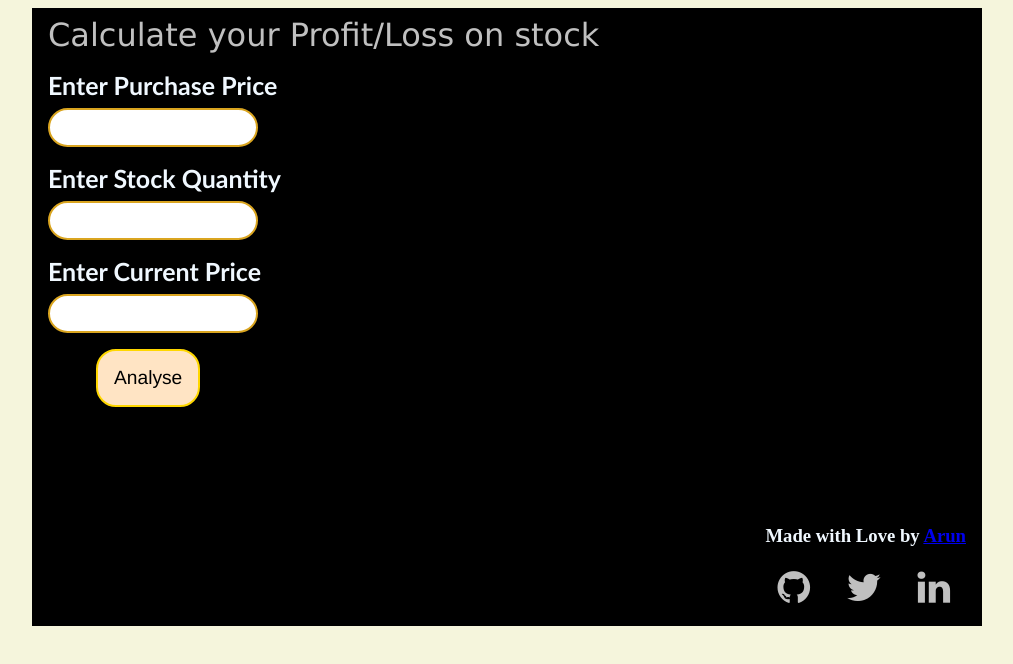
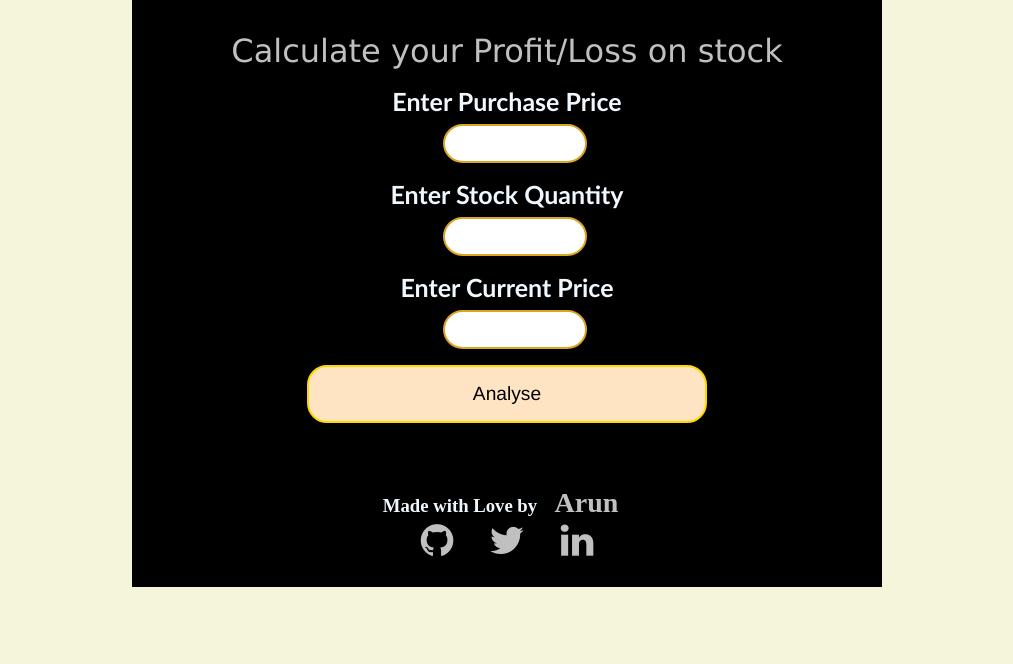
Before and after one commit to anshu1016/Stock-Market-Analysis-, a plain HTML site: page index.html in a window 1280 px wide. Shown: the whole page, without its empty margins (133-1146 px from the left). Drawn offline with Linux system fonts and the light colour scheme.

Commit message:
change nav style and did all in center

```diff
--- a/stock.css
+++ b/stock.css
@@ -1,11 +1,16 @@
-body{
+*{
+    margin: 0;
+    padding: 0;
+    box-sizing: border-box;
+}body{
     background-color: beige;
     scrollbar-color: black;
     scroll-behavior: none;
 }
 .container{
-    max-width: 950px;
-    text-align: justify;
+    padding: 1rem;
+    max-width: 750px;
+    text-align: center;
     background-color: black;
     color: aliceblue;
     margin: auto;
@@ -13,13 +18,21 @@ body{
     }
 .nav{
     display: block;
-    padding: 1rem;
-    text-align: right;
+    padding: 0.5rem;
+    text-align: center;
+    margin-top: 0;
 }
 .inline{
     display: inline;
     list-style: none;
 
+}
+.navlinks{
+    text-decoration: none;
+    padding: 0.8rem;
+
+    font-size:28px;
+    color: silver;
 }
 .links{
     text-decoration: none;
@@ -62,10 +75,11 @@ body{
 }
 #check-btn{
     border:2px solid gold;
+    width:400px;
     padding: 1rem;
     border-radius: 20px;
-    margin-left: 4rem;
-    margin-bottom: 0.2rem;
+    margin-bottom: 0;
+    text-align: center;
     background-color: bisque;
     color: black;
     cursor: pointer;
@@ -74,16 +88,15 @@ body{
 }
 #result{
     display: block;
-    text-align: justify;
+    text-align: center;
     font-family:'Lucida Sans', 'Lucida Sans Regular', 'Lucida Grande', 'Lucida Sans Unicode', Geneva, Verdana, sans-serif;
     font-size: x-large;
     color: silver;
     margin-top: 0.5rem;
-
+    margin-bottom: 0;
     padding: 1.5rem;
     border-radius: 20px;
-    margin-right: 5rem;
-    margin-left: 3rem;
-    font-weight: bolder;
+
+    font-weight: 500;
 
 }
```
